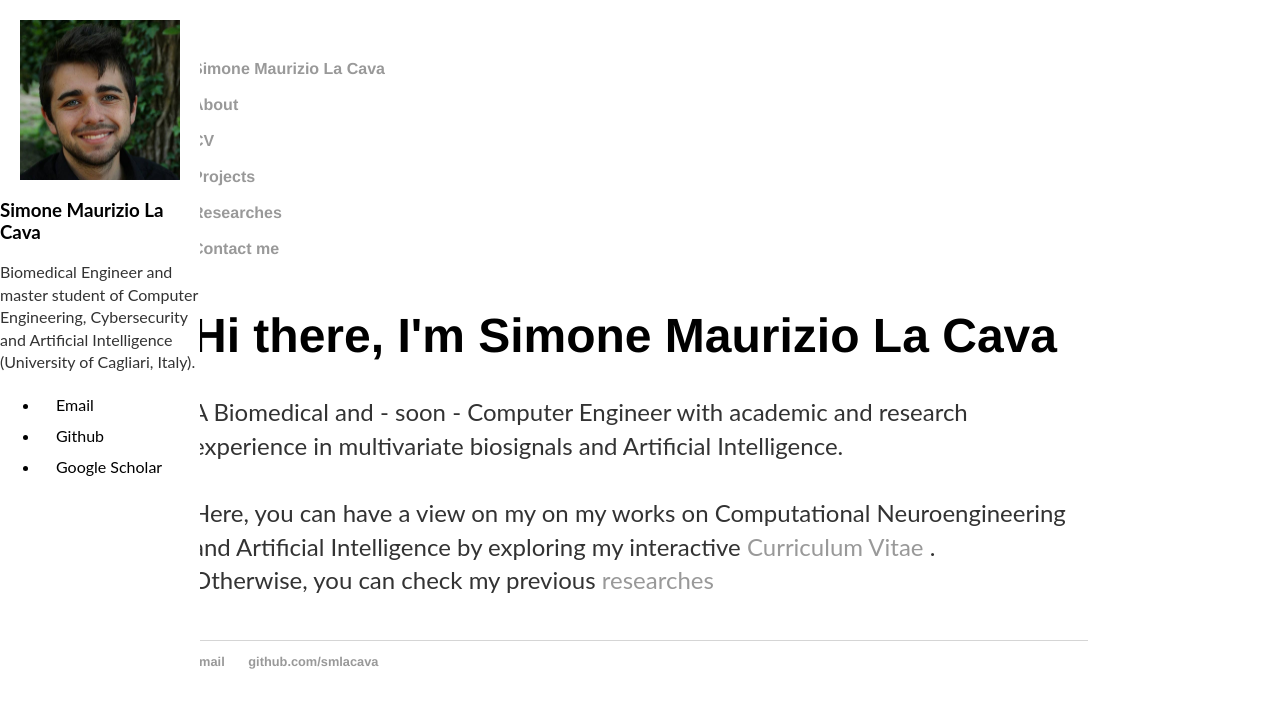
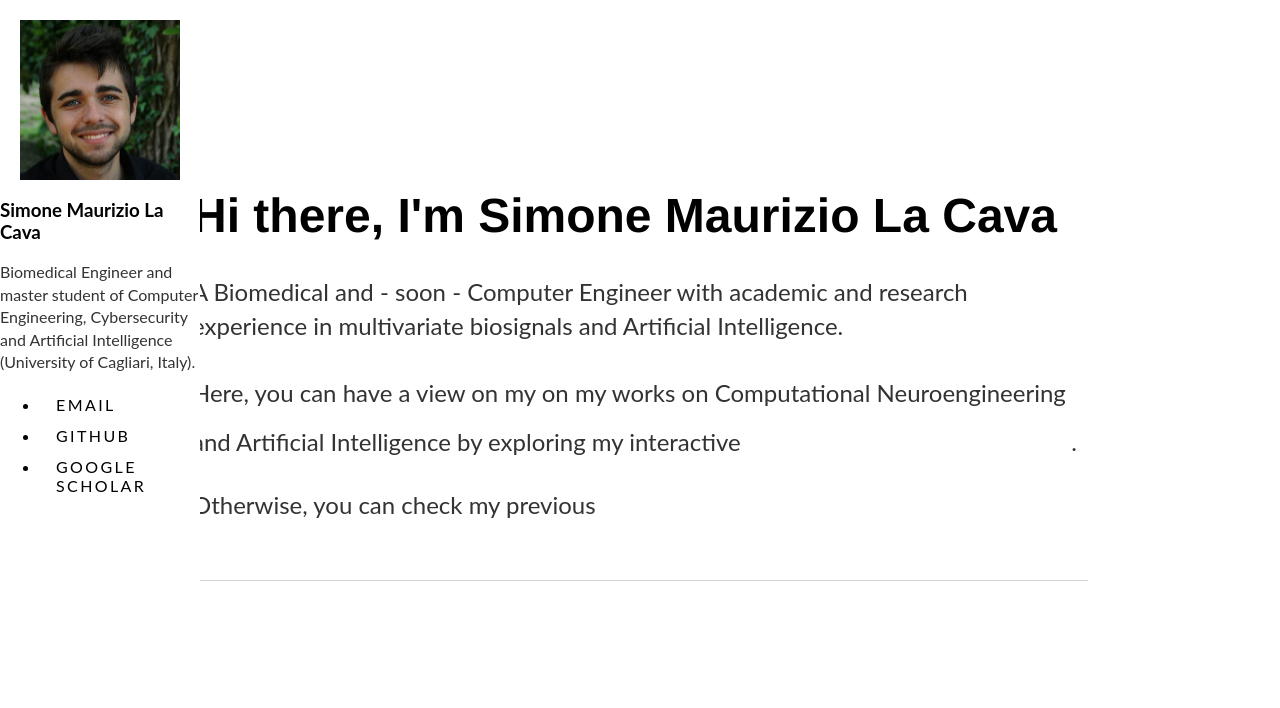
Before and after one commit to smlacava/smlacava.github.io, a Jekyll site: the page built from index.html, in a window 1280 px wide. Shown: the top 708 px of the page. Built offline with Jekyll 4.4.1, drawn with Linux system fonts in a browser that asks for light colours.

Commit message:
Update default.html

```diff
--- a/_layouts/default.html
+++ b/_layouts/default.html
@@ -53,26 +53,32 @@
   			padding: 0px 10px;
 		}
 
-		a.middle {
-    			position: relative;
+		a {
+  			color: #fff;
+  			text-transform: uppercase;
+  			text-decoration: none;
+  			letter-spacing: 0.15em;
+
+  			display: inline-block;
+  			padding: 15px 20px;
+  			position: relative;
 		}
 
-		a.middle:before {
+		a:after {
+  			background: none repeat scroll 0 0 transparent;
+  			bottom: 0;
   			content: "";
+  			display: block;
+  			height: 2px;
+  			left: 50%;
   			position: absolute;
+  			background: #fff;
+  			transition: width 0.3s ease 0s, left 0.3s ease 0s;
+  			width: 0;
+		}
+		a:hover:after {
   			width: 100%;
-  			height: 2px;
-  			bottom: 0;
   			left: 0;
-  			background-color: #111111;
-  			visibility: hidden;
-  			transform: scaleX(0);
-  			transition: all 0.3s ease-in-out;
-		}
-
-		a.middle:hover:before {
-  			visibility: visible;
-  			transform: scaleX(1);
 		}
 
 		@media screen and (max-height: 450px) {
@@ -99,12 +105,12 @@
 			</div>
 			<nav>
 	    		<ul>
-				<li><div class="link-background"><a href="/">Simone Maurizio La Cava</a></div></li>
-				<li><div class="link-background"><a href="/about" class="middle">About</a></div></li>
-				<li><div class="link-background"><a href="/CV" class="middle">CV</a></div></li>
-              			<li><div class="link-background"><a href="https://github.com/smlacava" class="middle">Projects</a></div></li>
-              			<li><div class="link-background"><a href="https://scholar.google.com/citations?user=ilco-ckAAAAJ&oi=ao" class="middle">Researches</a></div></li>
-              			<li><div class="link-background"><a href="mailto:simonemaurizio.lacava@gmail.com" class="middle">Contact me</a></div></li>
+				<li><a href="/">Simone Maurizio La Cava</a></li>
+				<li><a href="/about" class="middle">About</a></li>
+				<li><a href="/CV" class="middle">CV</a></li>
+              			<li><a href="https://github.com/smlacava" class="middle">Projects</a></li>
+              			<li><a href="https://scholar.google.com/citations?user=ilco-ckAAAAJ&oi=ao" class="middle">Researches</a></li>
+              			<li><a href="mailto:simonemaurizio.lacava@gmail.com" class="middle">Contact me</a></li>
 	    		</ul>
 			</nav>
 			<div class="container">
```
